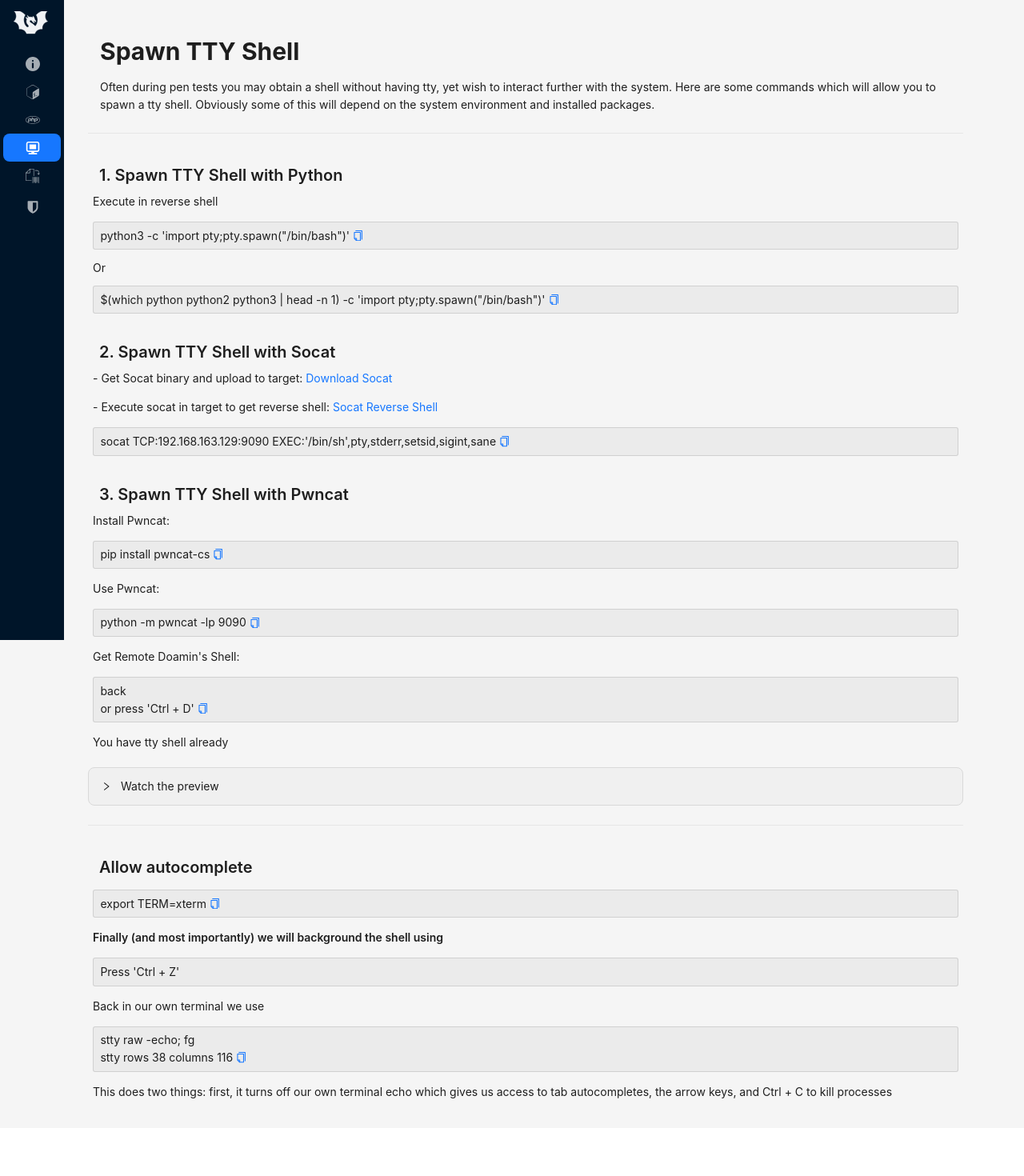
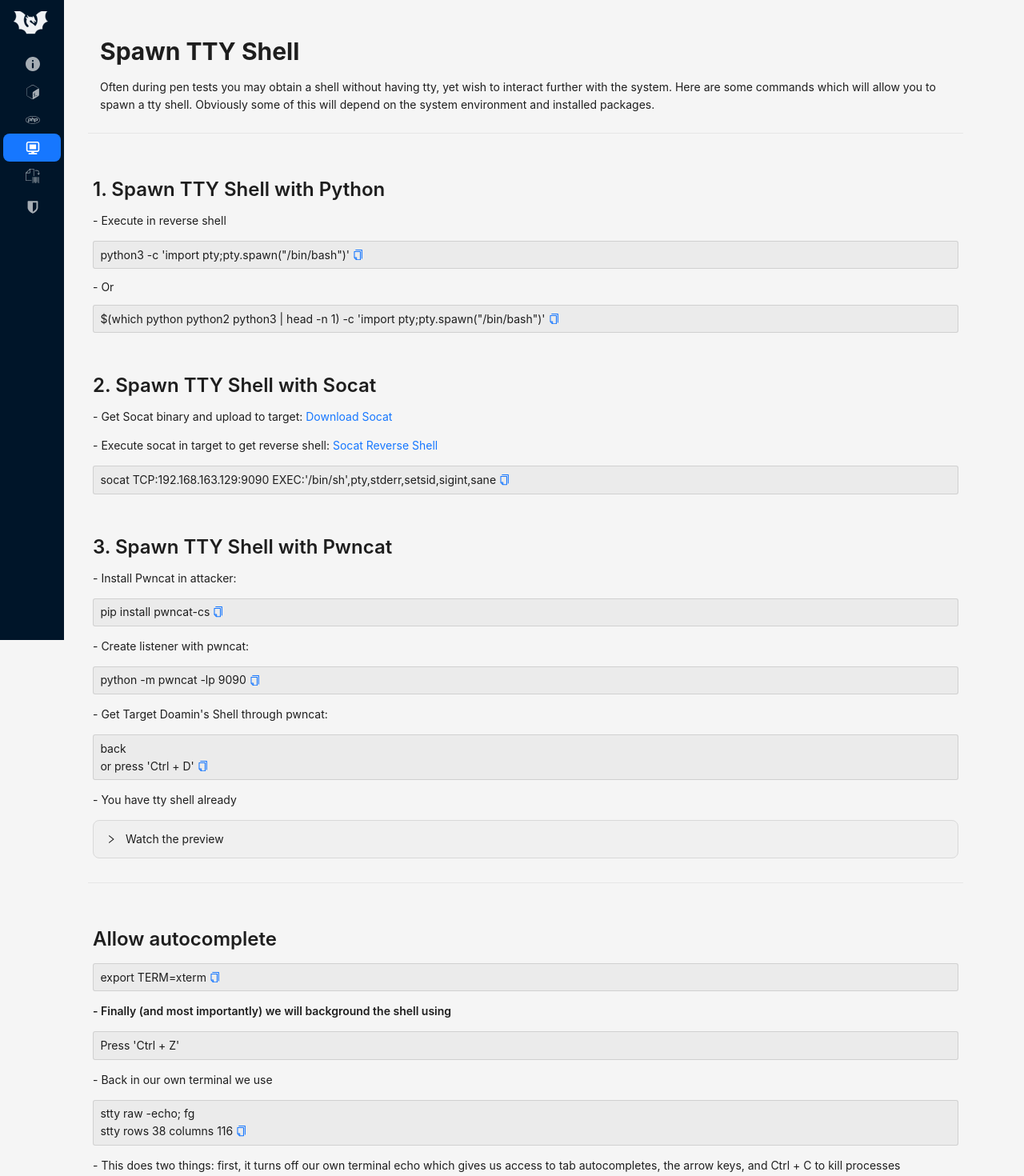
Before and after one commit to EstamelGG/ComLines, a React (Create React App) app: page /ComLines/SpawnTTY in a window 1280 px wide. Shown: the top 1470 px of the page at 80% size. Before the commit the page ends 1410 px from the top, so only its background shows below. Built offline with nearby package versions, Linux system fonts and the light colour scheme.

Commit message:
改善前端展示效果

```diff
--- a/src/components/linux_terminal/TtySpawnShell.tsx
+++ b/src/components/linux_terminal/TtySpawnShell.tsx
@@ -31,8 +31,8 @@ export default function TTY() {
                         padding: 6,
                     }}
                 >
-                    <Title level={4} style={{ margin: 8 }}>{t('tty_solution1')}</Title>
-                    <Paragraph>{t('tty_solution1_use')}</Paragraph>
+                    <Title level={3}>{t('tty_solution1')}</Title>
+                    <Paragraph>- {t('tty_solution1_use')}</Paragraph>
                     <Paragraph>
                         <pre>
                             <Text copyable>
@@ -40,7 +40,7 @@ export default function TTY() {
                             </Text>
                         </pre>
                     </Paragraph>
-                    Or
+                    - Or
                     <Paragraph>
                         <pre>
                             <Text copyable>
@@ -55,7 +55,7 @@ export default function TTY() {
                         padding: 6,
                     }}
                 >
-                    <Title level={4} style={{ margin: 8 }}>{t('tty_solution2')}</Title>
+                    <Title level={3}>{t('tty_solution2')}</Title>
                     <Paragraph>- {t('tty_solution2_getbin')}: <Link href='https://github.com/andrew-d/static-binaries/raw/master/binaries/linux/x86_64/socat' target='_blank'>Download Socat</Link></Paragraph>
                     <Paragraph>- {t('tty_solution2_getcmd')}: <Link href='./RevShell#name=socat+%232+%28TTY%29' target='_blank'>Socat Reverse Shell</Link></Paragraph>
                     <Paragraph>
@@ -72,8 +72,8 @@ export default function TTY() {
                         padding: 6,
                     }}
                 >
-                    <Title level={4} style={{ margin: 8 }}>{t('tty_solution3')}</Title>
-                    <Paragraph>{t('tty_solution3_getbin')}:</Paragraph>
+                    <Title level={3}>{t('tty_solution3')}</Title>
+                    <Paragraph>- {t('tty_solution3_getbin')}:</Paragraph>
                     <Paragraph>
                         <pre>
                             <Text copyable>
@@ -81,7 +81,7 @@ export default function TTY() {
                             </Text>
                         </pre>
                     </Paragraph>
-                    <Paragraph>{t('tty_solution3_use')}:</Paragraph>
+                    <Paragraph>- {t('tty_solution3_use')}:</Paragraph>
                     <Paragraph>
                         <pre>
                             <Text copyable>
@@ -89,7 +89,7 @@ export default function TTY() {
                             </Text>
                         </pre>
                     </Paragraph>
-                    <Paragraph>{t('tty_solution3_shell')}:</Paragraph>
+                    <Paragraph>- {t('tty_solution3_shell')}:</Paragraph>
                     <Paragraph>
                         <pre>
                             <Text copyable>
@@ -97,9 +97,8 @@ export default function TTY() {
                             </Text>
                         </pre>
                     </Paragraph>
-                    <Paragraph>{t('tty_solution3_tty')}</Paragraph>
-                </div>
-                <Collapse defaultActiveKey={['0']}>
+                    <Paragraph>- {t('tty_solution3_tty')}</Paragraph>
+                    <Collapse defaultActiveKey={['0']}>
                     <Panel header={t('php_webshell_preview')} key='1'>
                         <div style={{display: 'flex', justifyContent: 'center', alignItems: 'center'}}>
                             <img
@@ -109,14 +108,14 @@ export default function TTY() {
                         </div>
                     </Panel>
                 </Collapse>
-
+                </div>
 
                 <Divider />
                 <div
                     style={{
                         padding: 6,
                     }}>
-                    <Title level={4} style={{ margin: 8 }}>{t('tty_autocomp')}</Title>
+                    <Title level={3}>{t('tty_autocomp')}</Title>
                     <Paragraph>
                         <pre>
                             <Text copyable>
@@ -125,19 +124,19 @@ export default function TTY() {
                         </pre>
                     </Paragraph>
                     <Paragraph>
-                        <strong>{t('tty_background')}</strong>
+                        <strong>- {t('tty_background')}</strong>
                         <pre>
                             <Text>
                                 Press 'Ctrl + Z'
                             </Text>
                         </pre>
-                        {t('tty_background1')}
+                        - {t('tty_background1')}
                         <pre>
                             <Text copyable>
                                 {`stty raw -echo; fg\nstty rows 38 columns 116`}
                             </Text>
                         </pre>
-                        {t('tty_background2')}
+                        - {t('tty_background2')}
                     </Paragraph>
                 </div>
             </div>
--- a/src/i18n.tsx
+++ b/src/i18n.tsx
@@ -77,9 +77,9 @@ i18n
           tty_solution1_use: 'Execute in reverse shell',
           tty_solution2_getbin: 'Get Socat binary and upload to target',
           tty_solution2_getcmd: 'Execute socat in target to get reverse shell',
-          tty_solution3_getbin: 'Install Pwncat',
-          tty_solution3_use: 'Use Pwncat',
-          tty_solution3_shell: 'Get Remote Doamin\'s Shell',
+          tty_solution3_getbin: 'Install Pwncat in attacker',
+          tty_solution3_use: 'Create listener with pwncat',
+          tty_solution3_shell: 'Get Target Doamin\'s Shell through pwncat',
           tty_solution3_tty: 'You have tty shell already',
           tty_autocomp: 'Allow autocomplete',
           tty_background: 'Finally (and most importantly) we will background the shell using',
@@ -156,12 +156,12 @@ i18n
           tty_solution1: '1. 通过 Python 升级 Shell',
           tty_solution2: '2. 通过 Socat 升级 Shell',
           tty_solution3: '3. 通过 Pwncat 升级 Shell',
-          tty_solution1_use: '在反弹获得的 Shell 中执行',
+          tty_solution1_use: '在获得的反弹 Shell 中执行',
           tty_solution2_getbin: '获取 Socat 二进制程序，上传至目标主机',
           tty_solution2_getcmd: '在攻击机上监听端口，在目标主机执行 Socat 命令，获取反弹 Shell',
-          tty_solution3_getbin: '安装 Pwncat',
-          tty_solution3_use: '使用 Pwncat 创建监听',
-          tty_solution3_shell: '进入远程主机的 Shell',
+          tty_solution3_getbin: '在攻击机上安装 Pwncat',
+          tty_solution3_use: '在攻击机上使用 Pwncat 创建监听',
+          tty_solution3_shell: '在目标主机上执行反弹 Shell 命令后，通过 Pwncat 进入远程主机的 Shell',
           tty_solution3_tty: 'Pwncat 会自动升级到交互式 Shell 并实现自动补全等能力，不需要额外设置',
           tty_autocomp: '(可选) 依次操作实现自动补全',
           tty_background: '关键步骤：挂起当前进程，回到自己的终端',
```
